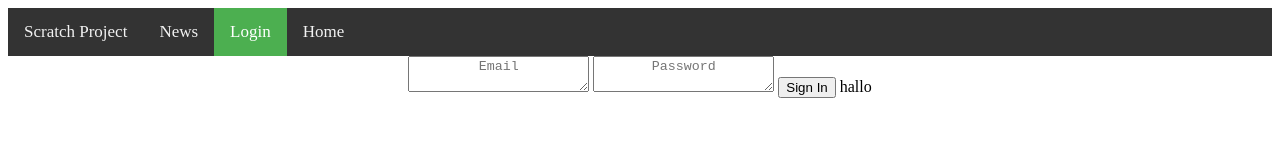
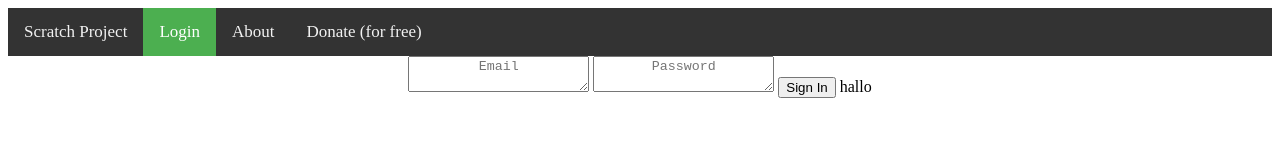
Before and after one commit to Jabster28/justyn28.github.io, a plain HTML site: page login.html in a window 1280 px wide. Drawn offline with Linux system fonts and the light colour scheme.

Commit message:
Added the href for the mbtc.html to the Navbar div

```diff
--- a/login.html
+++ b/login.html
@@ -8,9 +8,9 @@
 <body>
  <div class="topnav" id="myTopnav">
   <a href="sp1.html">Scratch Project</a>
-  <a href="#news">News</a>
   <a class="active" href="login.html">Login</a>
-  <a href="index.html">Home</a>
+  <a href="index.html">About</a>
+  <a href="mbtc.html">Donate (for free)</a>
 </div>
 <script src"index.js"></script>
 <script src="https://www.gstatic.com/firebasejs/4.8.1/firebase.js"></script>
```
Also changed, not shown: index.html (+3 -2 lines), mbtc.html (+2 -2 lines), sp1.html (+1 -2 lines).
